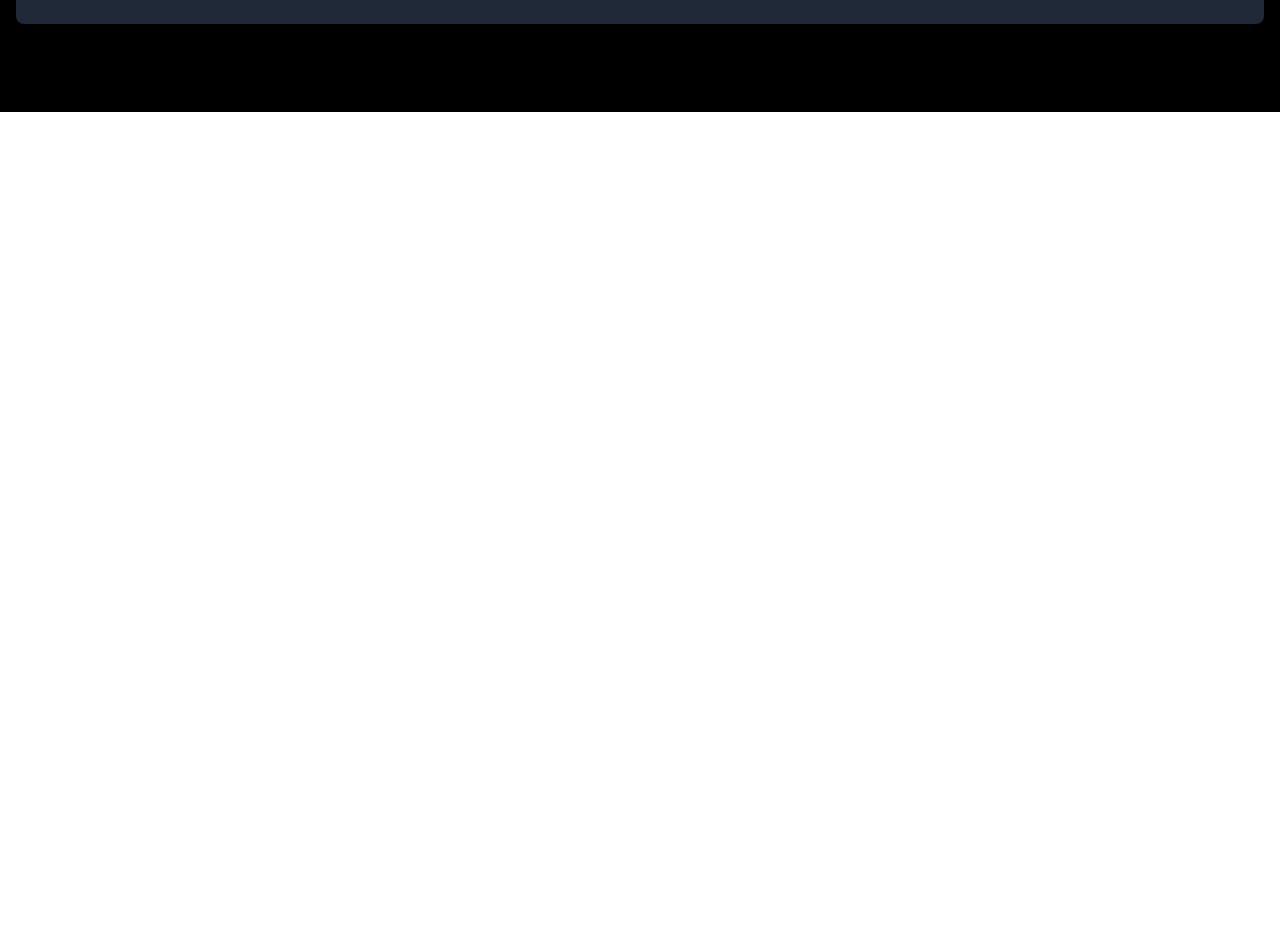
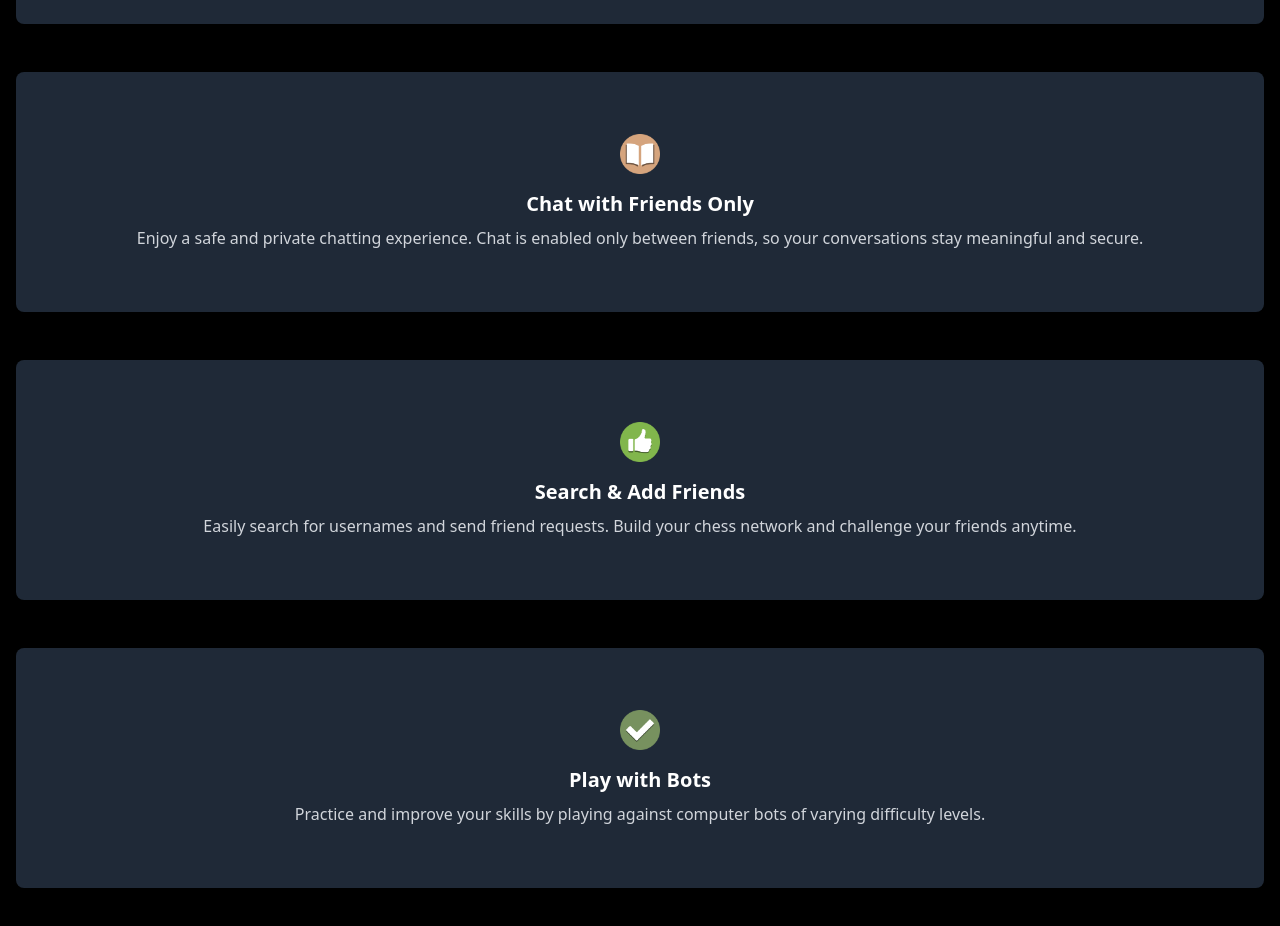
Before and after one commit to hocuspocus07/FreeChess, a React (Vite) app in the folder frontend/: page / in a window 1280 px wide. Shown: the part 1760-2686 px from the top of the page. Before the commit the page ends 1872 px from the top, so only its background shows below. Built offline with nearby package versions, Linux system fonts and the light colour scheme; no server answers.

Commit message:
added features on features component

```diff
--- a/frontend/src/components/Features.jsx
+++ b/frontend/src/components/Features.jsx
@@ -18,6 +18,24 @@ const features = [
         description:
             'Access free game reviews as much as you want!',
         icon: <img src='brilliant.png' alt='review' className='h-10 w-10' />,
+    },
+    {
+        name: 'Chat with Friends Only',
+        description:
+            'Enjoy a safe and private chatting experience. Chat is enabled only between friends, so your conversations stay meaningful and secure.',
+        icon: <img src='book.png' alt='chat' className='h-10 w-10' />,
+    },
+    {
+        name: 'Search & Add Friends',
+        description:
+            'Easily search for usernames and send friend requests. Build your chess network and challenge your friends anytime.',
+        icon: <img src='excellent.png' alt='add friend' className='h-10 w-10' />,
+    },
+    {
+        name: 'Play with Bots',
+        description:
+            'Practice and improve your skills by playing against computer bots of varying difficulty levels.',
+        icon: <img src='good.png' alt='bot' className='h-10 w-10' />,
     },
 ];
 
```
